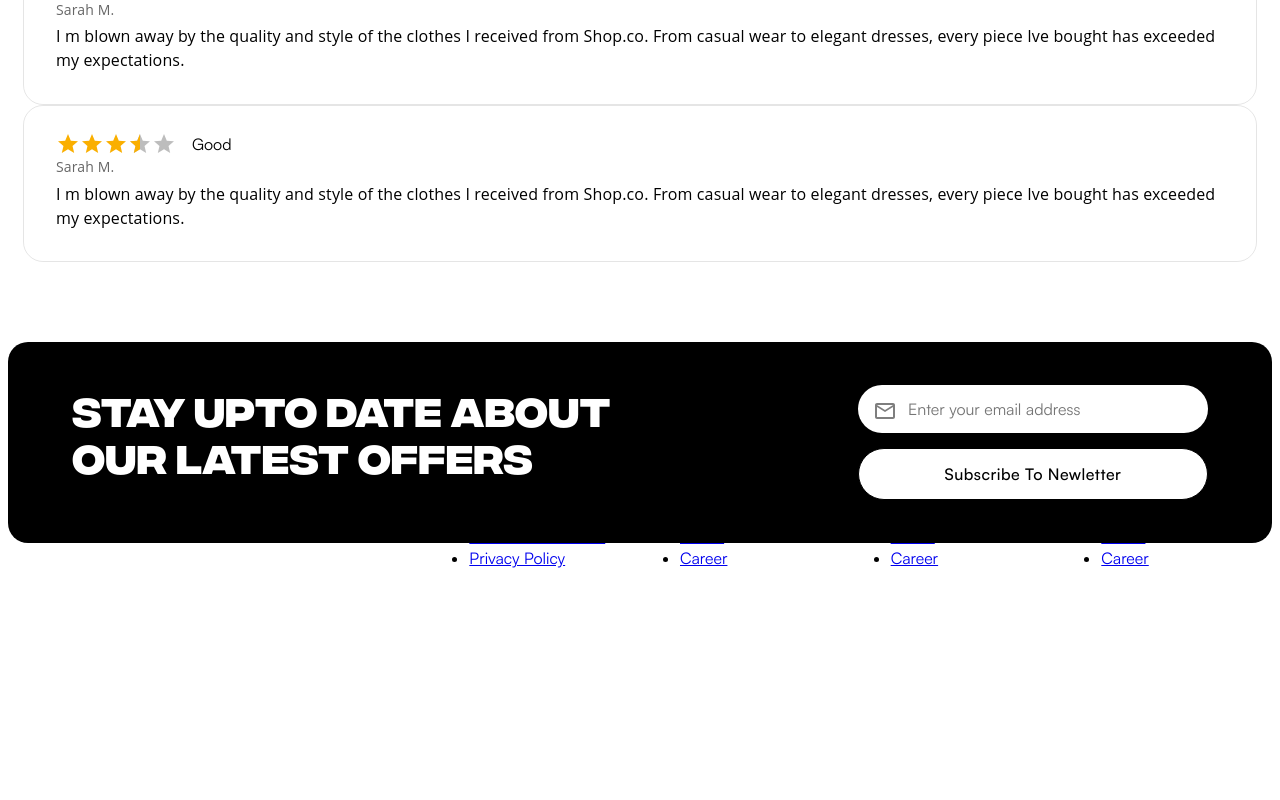
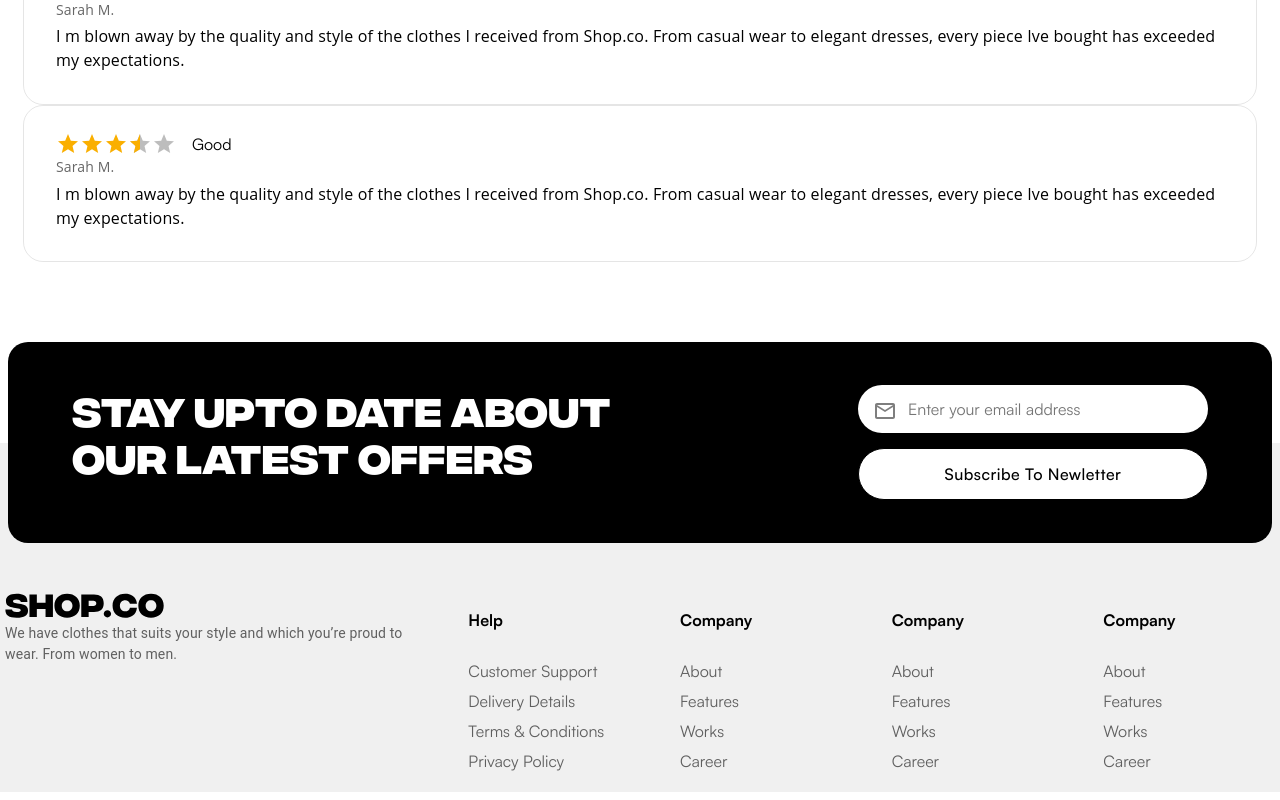
Before and after one commit to AashutoshRaj/shop-co, a React (Vite) app: page / in a window 1280 px wide. Shown: the part 4170-4970 px from the top of the page. Before the commit the page ends 4763 px from the top, so only its background shows below. Built offline with nearby package versions, Linux system fonts and the light colour scheme.

Commit message:
FooterRedesign

```diff
--- a/src/Components/Footer/FooterLinks/FooterLinks.tsx
+++ b/src/Components/Footer/FooterLinks/FooterLinks.tsx
@@ -1,11 +1,34 @@
 import { Box, Grid, Typography } from "@mui/material";
 import { Link } from "react-router-dom";
 import LogoIcon from "../../../assets/Icons/IconLogo/Logo";
-import { Container, styled } from "@mui/system";
+import { Container, lineHeight, margin, styled } from "@mui/system";
 
 
 const FooterStyleing = styled(Box)(() => ({
-
+  width: '100vw',
+  transform: 'translateX(-50%)',
+  marginLeft: '50%',
+  paddingTop: '150px',
+  background: '#F0F0F0',
+  ul:{
+    listStyle:"none",
+    li:{
+      "&:first-child":{
+        marginBottom:"25px",
+      },
+      a:{
+        color:"#000000",
+        textDecoration:"none",
+        lineHeight:"30px",
+        opacity:"0.6",
+      },
+      "&:hover":{
+        a:{
+          opacity:"1",
+        }
+      }
+    }
+  }
 }));
 
 
```
